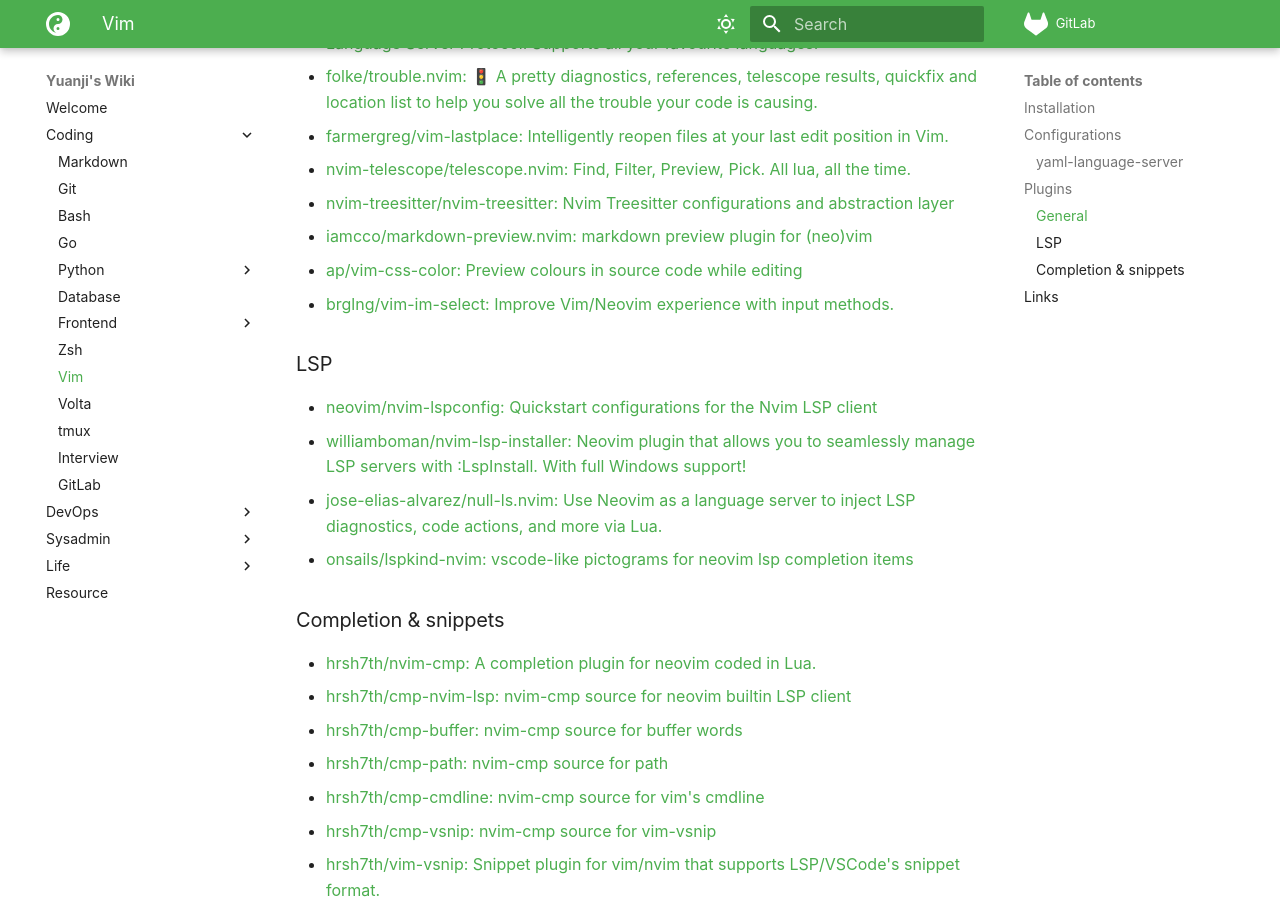
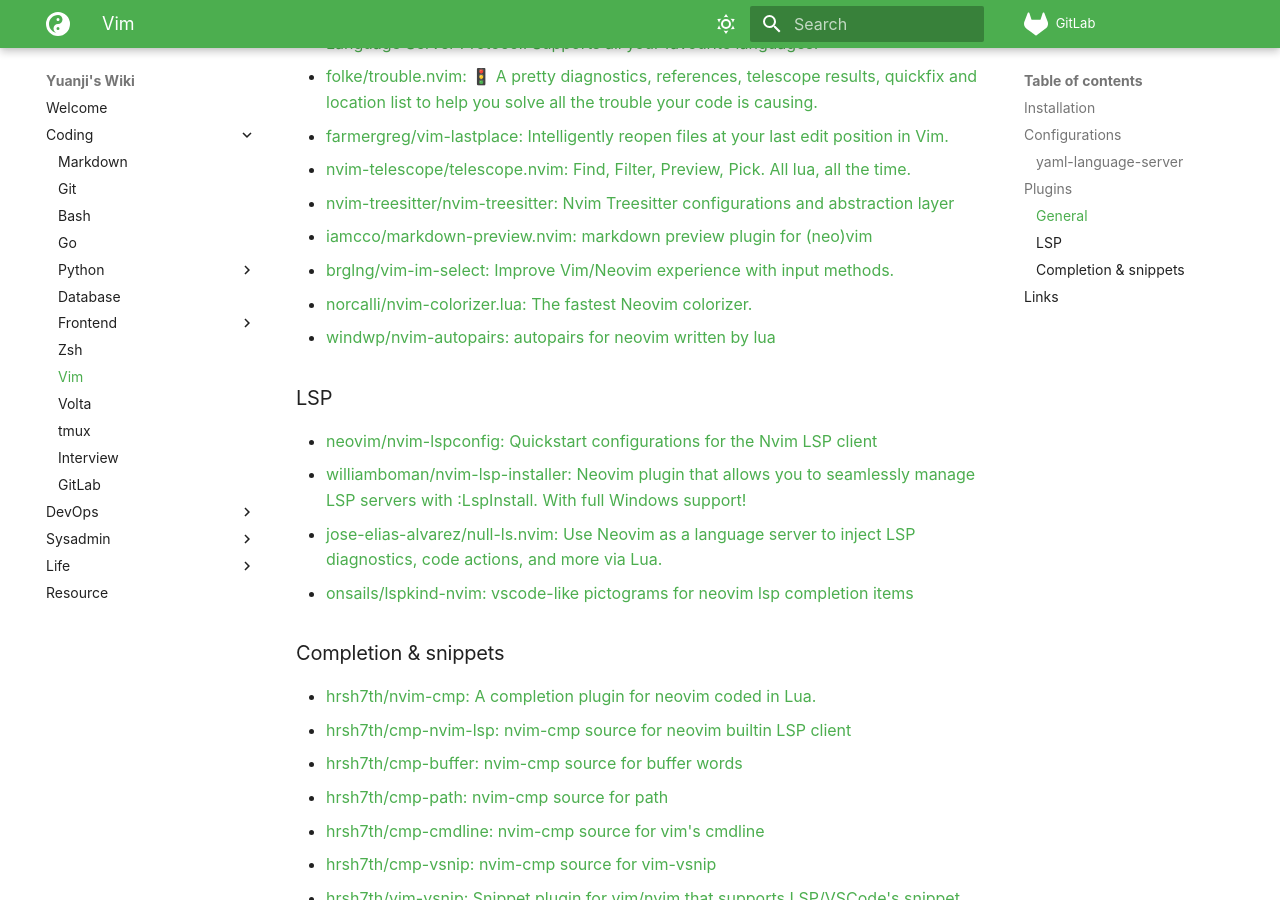
Before and after one commit to yuanji-dev/wiki, an MkDocs documentation site: the page built from docs/coding/vim.md, in a window 1280 px wide and 900 px high, scrolled down 1090 px. Built offline with MkDocs 1.6.1 and Material for MkDocs 9.7.7, drawn with Linux system fonts in a browser that asks for light colours; some web fonts are replaced; comment, search, counter and statistics services are not loaded.

Commit message:
Modified: docs/coding/vim.md

```diff
--- a/docs/coding/vim.md
+++ b/docs/coding/vim.md
@@ -46,8 +46,9 @@ I use [packer.nvim](https://github.com/wbthomason/packer.nvim) to manage all plu
 - [nvim-telescope/telescope.nvim: Find, Filter, Preview, Pick. All lua, all the time.](https://github.com/nvim-telescope/telescope.nvim)
 - [nvim-treesitter/nvim-treesitter: Nvim Treesitter configurations and abstraction layer](https://github.com/nvim-treesitter/nvim-treesitter)
 - [iamcco/markdown-preview.nvim: markdown preview plugin for (neo)vim](https://github.com/iamcco/markdown-preview.nvim)
-- [ap/vim-css-color: Preview colours in source code while editing](https://github.com/ap/vim-css-color)
 - [brglng/vim-im-select: Improve Vim/Neovim experience with input methods.](https://github.com/brglng/vim-im-select)
+- [norcalli/nvim-colorizer.lua: The fastest Neovim colorizer.](https://github.com/norcalli/nvim-colorizer.lua)
+- [windwp/nvim-autopairs: autopairs for neovim written by lua](https://github.com/windwp/nvim-autopairs)
 
 ### LSP
 
```
